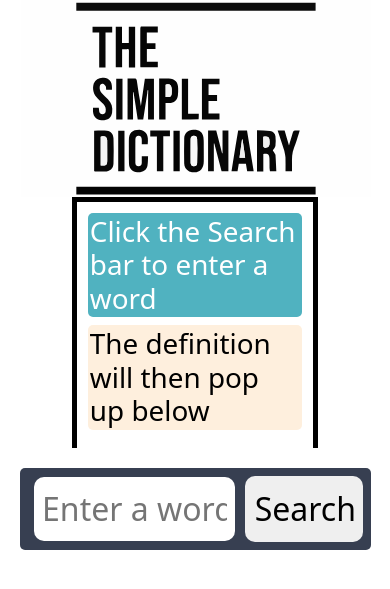
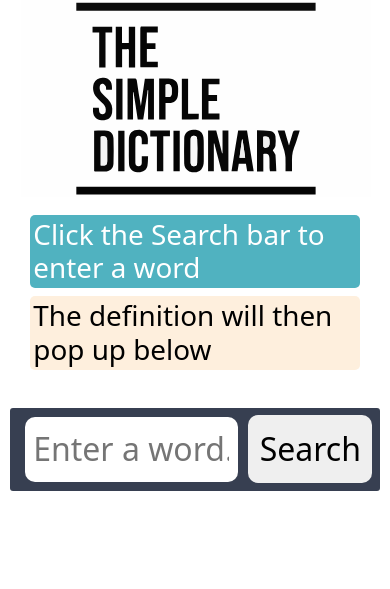
Before and after one commit to inacceptable/dictionary-app, a Django app: page / in a window 390 px wide. Shown: the top 589 px of the page. Run offline with Django 3.2, Linux system fonts and the light colour scheme; some libraries are stand-ins or nearby versions.

Commit message:
Update style.css

```diff
--- a/static/css/style.css
+++ b/static/css/style.css
@@ -20,7 +20,7 @@ header {
 	border-left: 5px solid black;
 	border-top: 5px solid black;
 	padding: 3%;
-	width: 70%;
+	width: 100%;
 }
 
 .word-container
@@ -31,7 +31,7 @@ header {
 	color: white;
 	margin-top: 5%;
 	padding: 2%;
-	border: 7px solid #5E6472;
+
 	border-radius: 3px;
 	margin-bottom: 5%;
 }
@@ -84,7 +84,7 @@ header {
 
 .word-container div
 {
-	width: 80%;
+	width: 100%;
 	margin: 0 auto;
 	background-color: white;
 	display: inline-block;
@@ -93,7 +93,22 @@ header {
 	border-radius: 5px ;
 	margin-top: 1%;
 }
-
+#synonym-button
+{
+	width: 100%;
+	background-color: #5E6472;
+	color: white;
+	font-size: 2em;
+	margin-top: 3%;
+	cursor: pointer;
+	padding: 2%;
+	border-radius: 5px;
+}
+#synonym-button:hover
+{
+	background-color: black;
+	color: white;
+}
 
 @media only screen and (max-width: 1100px) {
   header, .search, .word-container
@@ -110,5 +125,12 @@ header {
   .banner
   {
   	margin: 0 auto;
+  	margin-top: 2%;
+  	border: 0;
+  }
+  .search, .word-container
+  {
+  	width: 95%;
+  	border-radius: 3px;
   }
 }
```
